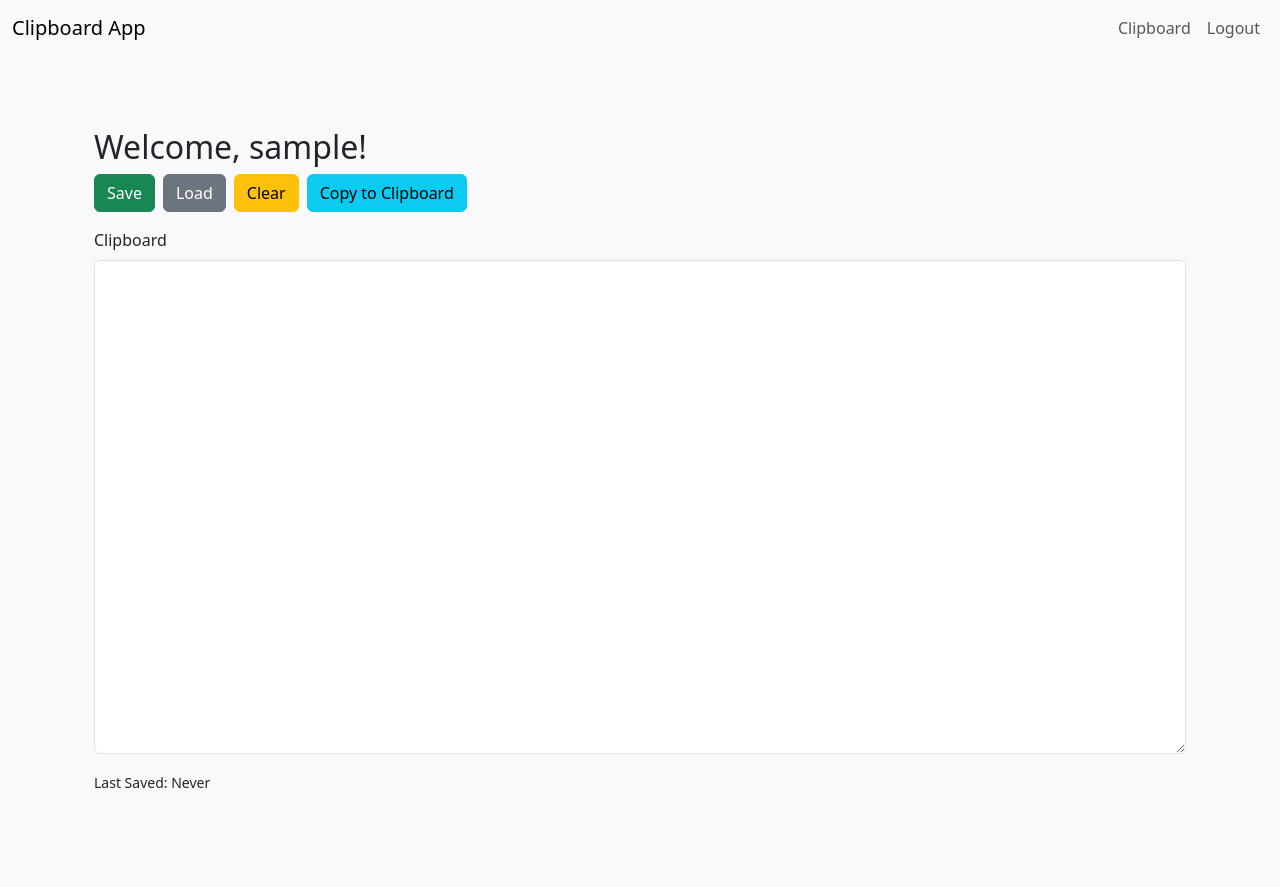
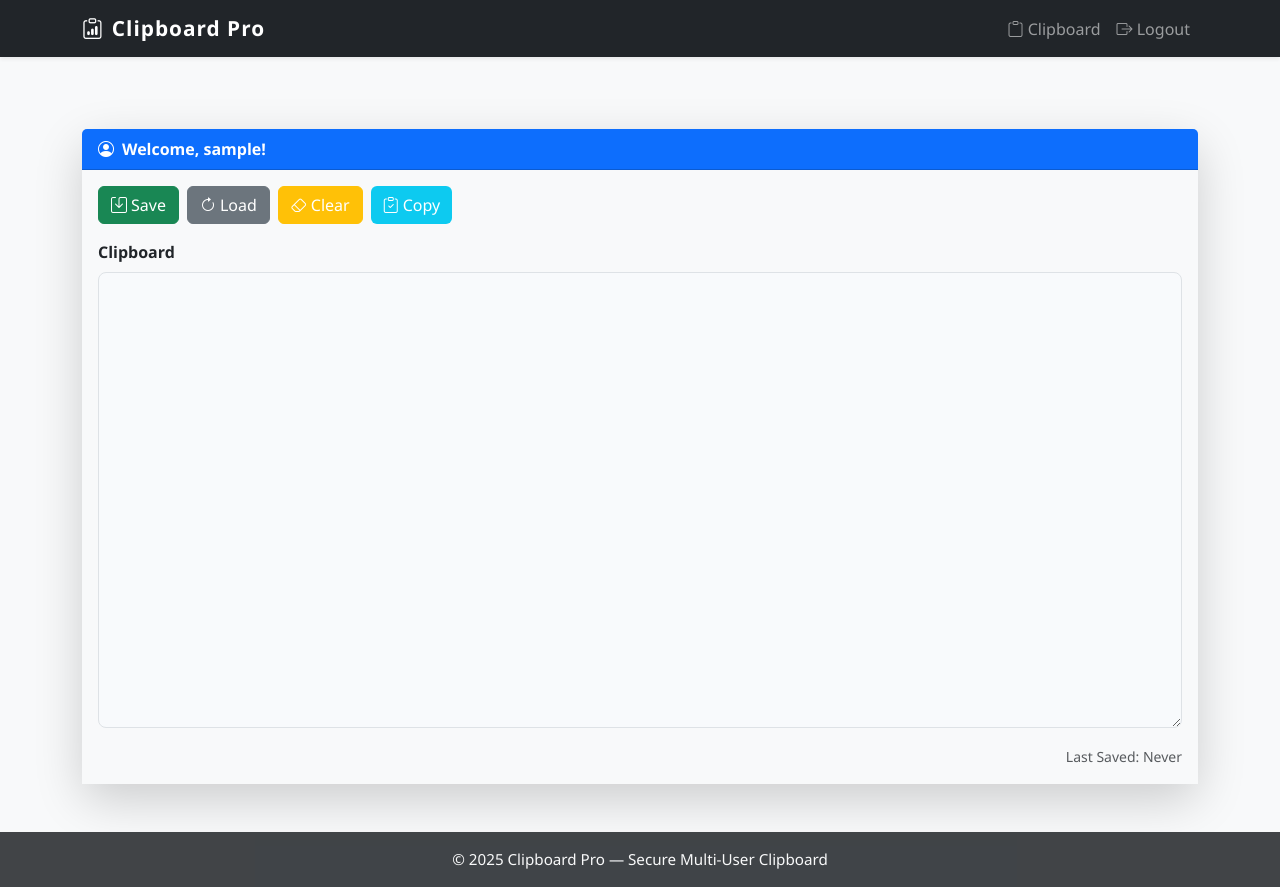
Before and after one commit to yashasya08/clipboard, a Flask app: page /clipboard in a window 1280 px wide. Before the commit the page ends 788 px from the top, so only its background shows below. Run offline with Flask 3, Linux system fonts and the light colour scheme; the visitor is signed in with stand-in values (Sample User, id 1); data that the repository does not hold is empty.

Commit message:
UI revamp: modern professional look for clipboard app

```diff
--- a/static/style.css
+++ b/static/style.css
@@ -1,3 +1,38 @@
-body { background: #f8f9fa; }
-textarea { font-family: monospace; font-size: 1rem; }
-#save-status { font-weight: bold; }
+body {
+  background: #f8fafc;
+  font-family: 'Segoe UI', 'Roboto', Arial, sans-serif;
+}
+.card {
+  border-radius: 1rem;
+}
+.card-header {
+  border-radius: 1rem 1rem 0 0;
+}
+.form-control:focus {
+  border-color: #0d6efd;
+  box-shadow: 0 0 0 0.2rem rgba(13,110,253,.15);
+}
+#save-status {
+  font-weight: 600;
+  font-size: 1rem;
+  color: #fffbe7;
+  text-shadow: 0 1px 2px #0002;
+}
+.btn-info {
+  background: #0dcaf0;
+  border: none;
+}
+.btn-info:hover {
+  background: #31d2f2;
+}
+.btn-warning {
+  color: #fff;
+}
+.navbar-brand {
+  letter-spacing: 1px;
+  font-size: 1.3rem;
+}
+.footer {
+  font-size: 0.95rem;
+  opacity: 0.85;
+}
--- a/templates/base.html
+++ b/templates/base.html
@@ -5,42 +5,57 @@
     <meta name="viewport" content="width=device-width, initial-scale=1.0">
     <title>{% block title %}Clipboard App{% endblock %}</title>
     <link href="https://cdn.jsdelivr.net/npm/bootstrap@5.3.0/dist/css/bootstrap.min.css" rel="stylesheet">
+    <link rel="stylesheet" href="https://cdn.jsdelivr.net/npm/bootstrap-icons@1.10.5/font/bootstrap-icons.css">
     <link rel="stylesheet" href="{{ url_for('static', filename='style.css') }}">
 </head>
-<body>
-    <nav class="navbar navbar-expand-lg navbar-light bg-light">
-        <div class="container-fluid">
-            <a class="navbar-brand" href="#">Clipboard App</a>
-            <div class="collapse navbar-collapse">
+<body class="bg-light">
+    <nav class="navbar navbar-expand-lg navbar-dark bg-dark shadow-sm">
+        <div class="container">
+            <a class="navbar-brand fw-bold d-flex align-items-center gap-2" href="#">
+                <i class="bi bi-clipboard-data"></i> Clipboard Pro
+            </a>
+            <button class="navbar-toggler" type="button" data-bs-toggle="collapse" data-bs-target="#navbarNav" aria-controls="navbarNav" aria-expanded="false" aria-label="Toggle navigation">
+                <span class="navbar-toggler-icon"></span>
+            </button>
+            <div class="collapse navbar-collapse" id="navbarNav">
                 <ul class="navbar-nav ms-auto mb-2 mb-lg-0">
                     {% if current_user.is_authenticated %}
                     <li class="nav-item">
-                        <a class="nav-link" href="{{ url_for('clipboard') }}">Clipboard</a>
+                        <a class="nav-link" href="{{ url_for('clipboard') }}"><i class="bi bi-clipboard"></i> Clipboard</a>
                     </li>
                     <li class="nav-item">
-                        <a class="nav-link" href="{{ url_for('logout') }}">Logout</a>
+                        <a class="nav-link" href="{{ url_for('logout') }}"><i class="bi bi-box-arrow-right"></i> Logout</a>
                     </li>
                     {% else %}
                     <li class="nav-item">
-                        <a class="nav-link" href="{{ url_for('login') }}">Login</a>
+                        <a class="nav-link" href="{{ url_for('login') }}"><i class="bi bi-box-arrow-in-right"></i> Login</a>
                     </li>
                     <li class="nav-item">
-                        <a class="nav-link" href="{{ url_for('register') }}">Register</a>
+                        <a class="nav-link" href="{{ url_for('register') }}"><i class="bi bi-person-plus"></i> Register</a>
                     </li>
                     {% endif %}
                 </ul>
             </div>
         </div>
     </nav>
-    <div class="container">
+    <main class="container py-5">
         {% with messages = get_flashed_messages(with_categories=true) %}
             {% if messages %}
                 {% for category, message in messages %}
-                    <div class="alert alert-{{ category }} mt-3">{{ message }}</div>
+                    <div class="alert alert-{{ category }} alert-dismissible fade show" role="alert">
+                        {{ message }}
+                        <button type="button" class="btn-close" data-bs-dismiss="alert" aria-label="Close"></button>
+                    </div>
                 {% endfor %}
             {% endif %}
         {% endwith %}
         {% block content %}{% endblock %}
-    </div>
+    </main>
+    <footer class="footer mt-auto py-3 bg-dark text-light text-center small">
+        <div class="container">
+            &copy; {{ 2025 }} Clipboard Pro &mdash; Secure Multi-User Clipboard
+        </div>
+    </footer>
+    <script src="https://cdn.jsdelivr.net/npm/bootstrap@5.3.0/dist/js/bootstrap.bundle.min.js"></script>
 </body>
 </html>
--- a/templates/clipboard.html
+++ b/templates/clipboard.html
@@ -1,26 +1,32 @@
 {% extends 'base.html' %}
 {% block title %}Clipboard{% endblock %}
 {% block content %}
-<div class="container mt-5">
-    <div class="mt-2">
+<div class="row justify-content-center">
+  <div class="col-lg-12 col-xl-12">
+    <div class="card shadow-lg border-0 mt-4">
+      <div class="card-header bg-primary text-white d-flex align-items-center justify-content-between">
+        <span class="fw-bold"><i class="bi bi-person-circle me-2"></i>Welcome, {{ username }}!</span>
         <span id="save-status" class="ms-3"></span>
       </div>
-    <h2>Welcome, {{ username }}!</h2>
-    <div class="mb-3 d-flex gap-2">
-        <button type="button" class="btn btn-success" id="save-btn">Save</button>
-        <button type="button" class="btn btn-secondary" id="load-btn">Load</button>
-        <button type="button" class="btn btn-warning" id="clear-btn">Clear</button>
-        <button type="button" class="btn btn-info" id="copy-btn">Copy to Clipboard</button>
+      <div class="card-body bg-light">
+        <div class="d-flex flex-wrap gap-2 mb-3">
+          <button type="button" class="btn btn-success" id="save-btn"><i class="bi bi-save me-1"></i>Save</button>
+          <button type="button" class="btn btn-secondary" id="load-btn"><i class="bi bi-arrow-clockwise me-1"></i>Load</button>
+          <button type="button" class="btn btn-warning" id="clear-btn"><i class="bi bi-eraser me-1"></i>Clear</button>
+          <button type="button" class="btn btn-info text-white" id="copy-btn"><i class="bi bi-clipboard-check me-1"></i>Copy</button>
         </div>
         <form id="clipboard-form" method="POST">
           {{ form.hidden_tag() }}
           <div class="mb-3">
-            {{ form.content.label(class="form-label") }}
-            {{ form.content(class="form-control", rows=20, style="font-family:monospace;", id="content") }}
+            {{ form.content.label(class="form-label fw-semibold") }}
+            {{ form.content(class="form-control rounded-3 p-3", rows=16, style="font-family:monospace; font-size:1.1rem; background:#f8fafc;", id="content") }}
           </div>
         </form>
-    <div class="mt-2">
-        <small>Last Saved: {{ last_saved }}</small>
+        <div class="text-end">
+          <small class="text-muted">Last Saved: {{ last_saved }}</small>
+        </div>
+      </div>
+    </div>
   </div>
 </div>
 <script>
```
Also changed, not shown: instance/clipboard.db. Lines whose indentation alone changed are shown as unchanged.
